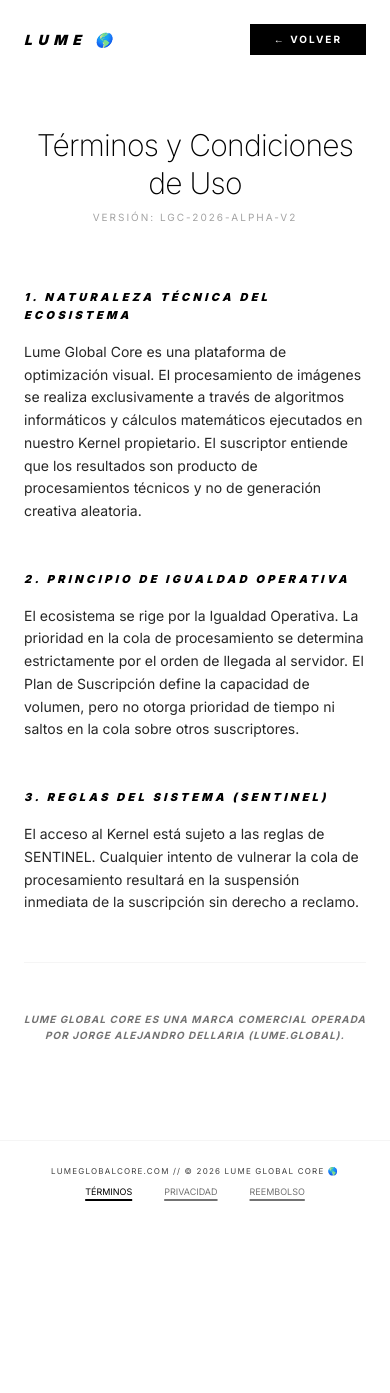
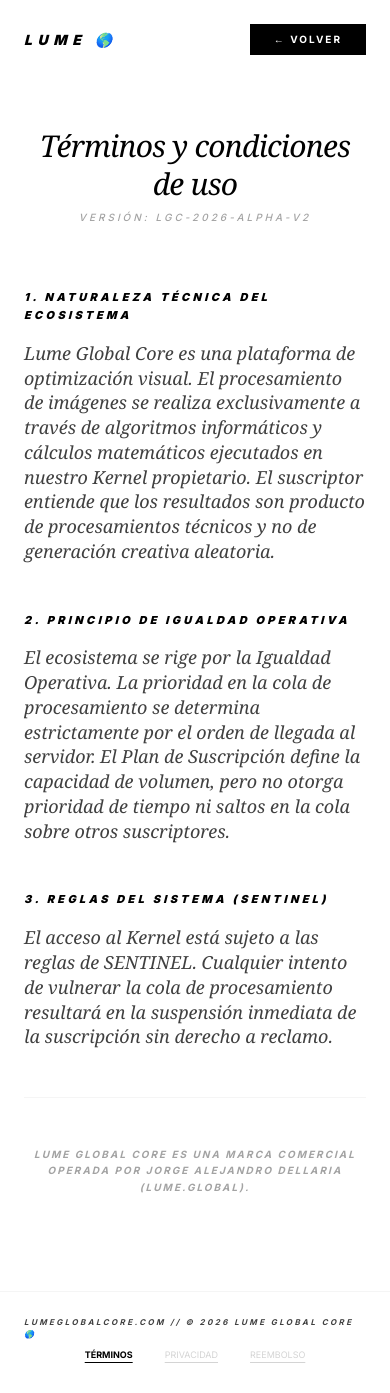
Before and after one commit to lumeglobal10-prog/lume-global-core, a Next.js app: page /terms in a window 390 px wide. Before the commit the page ends 1230 px from the top, so only its background shows below. Built offline with nearby package versions, Linux system fonts and the light colour scheme.

Commit message:
Update page.tsx

```diff
--- a/app/terms/page.tsx
+++ b/app/terms/page.tsx
@@ -9,43 +9,81 @@ export default function TermsPage() {
 
   return (
     <main className="min-h-screen bg-white text-black font-sans flex flex-col justify-between overflow-x-hidden">
+
+      {/* NAVEGACIÓN: LOGO INMUTABLE */}
       <nav className="w-full p-6 md:p-8 flex justify-between items-center shrink-0 z-50">
         <div className="text-sm font-black tracking-[0.4em] uppercase italic">{siteName}</div>
-        <button onClick={() => router.back()} className="bg-black text-white px-6 py-2 text-[10px] font-bold tracking-[0.2em] uppercase active:scale-95 transition-all">← VOLVER</button>
+        <button
+          onClick={() => router.back()}
+          className="bg-black text-white px-6 py-2 text-[10px] font-sans font-bold tracking-[0.2em] uppercase active:scale-95 transition-all hover:bg-neutral-800"
+        >
+          ← VOLVER
+        </button>
       </nav>
 
       <section className="flex-grow flex flex-col items-center py-12 px-6 md:py-20">
         <article className="max-w-3xl w-full">
-          <h1 className="text-3xl md:text-5xl font-extralight tracking-tight leading-tight mb-2 text-center">Términos y Condiciones de Uso</h1>
-          <p className="text-[10px] font-mono text-neutral-400 tracking-[0.2em] uppercase text-center mb-16">Versión: LGC-2026-ALPHA-V2</p>
+          {/* TÍTULO ESTILO KARADA DECO (SERIF) */}
+          <h1 className="text-3xl md:text-5xl font-serif font-light tracking-tight leading-tight mb-2 text-center italic lowercase first-letter:uppercase">
+            Términos y condiciones de uso
+          </h1>
+          <p className="text-[10px] font-sans font-medium text-neutral-400 tracking-[0.3em] uppercase text-center mb-16 italic">
+            Versión: LGC-2026-ALPHA-V2
+          </p>
 
           <div className="space-y-12 text-sm md:text-base leading-relaxed text-neutral-800">
             <section>
-              <h2 className="text-[11px] font-black tracking-[0.3em] uppercase mb-4 text-black italic">1. Naturaleza Técnica del Ecosistema</h2>
-              <p>Lume Global Core es una plataforma de optimización visual. El procesamiento de imágenes se realiza exclusivamente a través de algoritmos informáticos y cálculos matemáticos ejecutados en nuestro Kernel propietario. El suscriptor entiende que los resultados son producto de procesamientos técnicos y no de generación creativa aleatoria.</p>
+              <h2 className="text-[11px] font-sans font-black tracking-[0.3em] uppercase mb-4 text-black italic">
+                1. Naturaleza Técnica del Ecosistema
+              </h2>
+              <p className="font-serif font-light text-lg italic text-neutral-700 leading-snug">
+                Lume Global Core es una plataforma de optimización visual. El procesamiento de imágenes se realiza exclusivamente a través de algoritmos informáticos y cálculos matemáticos ejecutados en nuestro Kernel propietario. El suscriptor entiende que los resultados son producto de procesamientos técnicos y no de generación creativa aleatoria.
+              </p>
             </section>
+
             <section>
-              <h2 className="text-[11px] font-black tracking-[0.3em] uppercase mb-4 text-black italic">2. Principio de Igualdad Operativa</h2>
-              <p>El ecosistema se rige por la Igualdad Operativa. La prioridad en la cola de procesamiento se determina estrictamente por el orden de llegada al servidor. El Plan de Suscripción define la capacidad de volumen, pero no otorga prioridad de tiempo ni saltos en la cola sobre otros suscriptores.</p>
+              <h2 className="text-[11px] font-sans font-black tracking-[0.3em] uppercase mb-4 text-black italic">
+                2. Principio de Igualdad Operativa
+              </h2>
+              <p className="font-serif font-light text-lg italic text-neutral-700 leading-snug">
+                El ecosistema se rige por la Igualdad Operativa. La prioridad en la cola de procesamiento se determina estrictamente por el orden de llegada al servidor. El Plan de Suscripción define la capacidad de volumen, pero no otorga prioridad de tiempo ni saltos en la cola sobre otros suscriptores.
+              </p>
             </section>
+
             <section>
-              <h2 className="text-[11px] font-black tracking-[0.3em] uppercase mb-4 text-black italic">3. Reglas del Sistema (SENTINEL)</h2>
-              <p>El acceso al Kernel está sujeto a las reglas de SENTINEL. Cualquier intento de vulnerar la cola de procesamiento resultará en la suspensión inmediata de la suscripción sin derecho a reclamo.</p>
+              <h2 className="text-[11px] font-sans font-black tracking-[0.3em] uppercase mb-4 text-black italic">
+                3. Reglas del Sistema (SENTINEL)
+              </h2>
+              <p className="font-serif font-light text-lg italic text-neutral-700 leading-snug">
+                El acceso al Kernel está sujeto a las reglas de SENTINEL. Cualquier intento de vulnerar la cola de procesamiento resultará en la suspensión inmediata de la suscripción sin derecho a reclamo.
+              </p>
             </section>
+
             <hr className="border-neutral-100 my-12" />
+
             <section className="text-center pb-12">
-              <p className="text-[10px] font-bold tracking-widest text-neutral-500 italic uppercase">Lume Global Core es una marca comercial operada por Jorge Alejandro Dellaria (LUME.GLOBAL).</p>
+              <p className="text-[10px] font-sans font-bold tracking-[0.2em] text-neutral-400 italic uppercase">
+                Lume Global Core es una marca comercial operada por Jorge Alejandro Dellaria (LUME.GLOBAL).
+              </p>
             </section>
           </div>
         </article>
       </section>
 
       <footer className="w-full p-6 border-t border-neutral-100 flex flex-col items-center gap-2 bg-white">
-        <p className="text-[8px] md:text-[9px] font-mono text-neutral-700 tracking-[0.15em] uppercase">LUMEGLOBALCORE.COM // © 2026 LUME GLOBAL CORE 🌎</p>
-        <div className="flex gap-8 font-mono text-[9px] text-neutral-500 uppercase pb-2">
-          <Link href="/terms" className="text-black underline underline-offset-4 decoration-2">Términos</Link>
-          <Link href="/privacy" className="hover:text-black underline underline-offset-4 decoration-2">Privacidad</Link>
-          <Link href="/refund" className="hover:text-black underline underline-offset-4 decoration-2">Reembolso</Link>
+        <p className="text-[8px] md:text-[9px] font-sans font-bold text-neutral-700 tracking-[0.3em] uppercase italic">
+          LUMEGLOBALCORE.COM // © 2026 LUME GLOBAL CORE 🌎
+        </p>
+        <div className="flex gap-8 font-sans text-[9px] text-neutral-300 uppercase pb-2">
+          <Link href="/terms" className="text-black underline underline-offset-4 decoration-1 transition-all font-bold">
+            Términos
+          </Link>
+          <Link href="/privacy" className="hover:text-black underline underline-offset-4 decoration-1 transition-all">
+            Privacidad
+          </Link>
+          <Link href="/refund" className="hover:text-black underline underline-offset-4 decoration-1 transition-all">
+            Reembolso
+          </Link>
         </div>
       </footer>
     </main>
```
